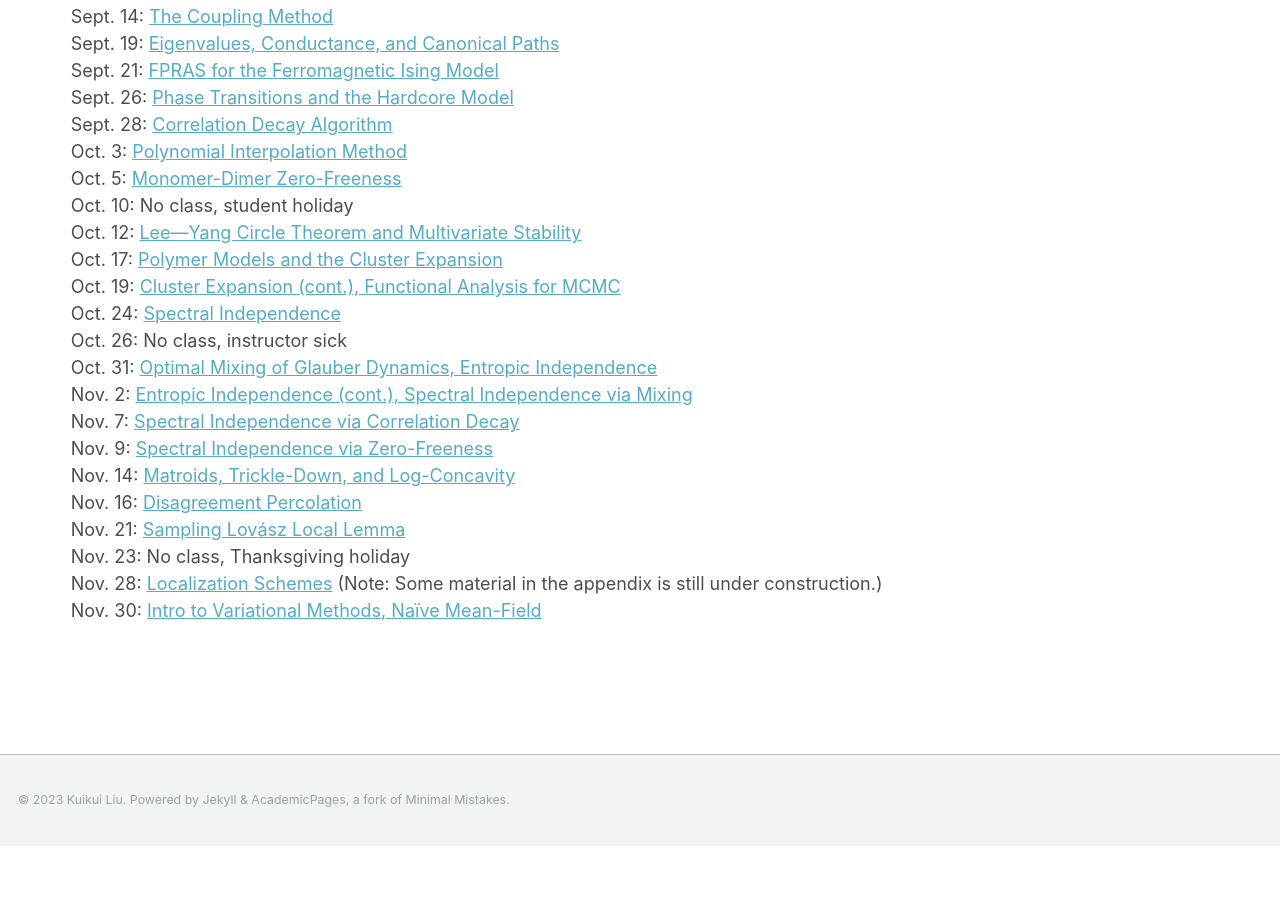
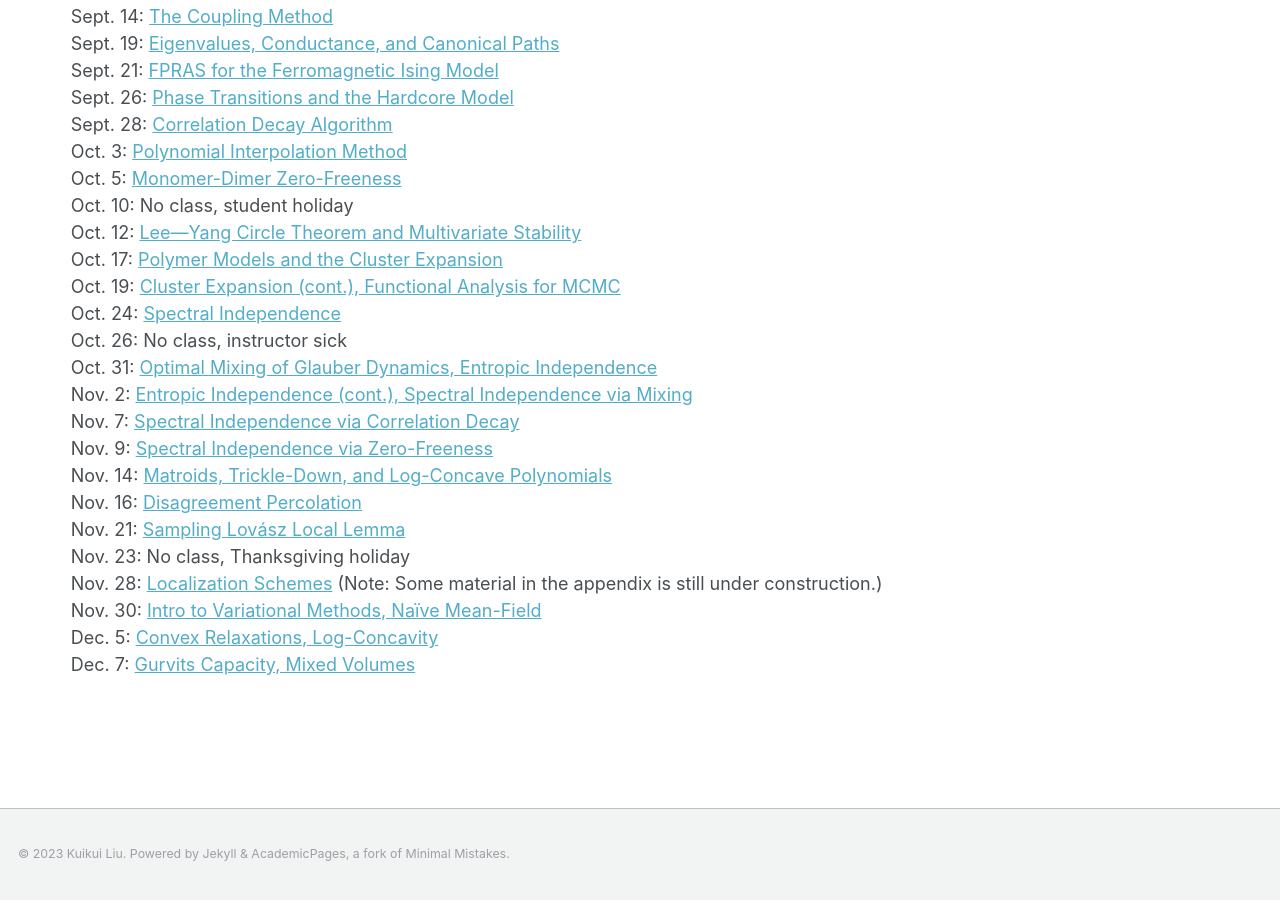
Before and after one commit to kuikuiliu/kuikuiliu.github.io, a Jekyll site: the page built from _teaching/fall2023-counting-sampling.md, in a window 1280 px wide and 900 px high, scrolled down 1385 px. Built offline with Jekyll 4.4.1, drawn with Linux system fonts in a browser that asks for light colours; before the commit the page ends 2231 px from its top, so only the background shows below that.

Commit message:
lec23, update lec22

```diff
--- a/_teaching/fall2023-counting-sampling.md
+++ b/_teaching/fall2023-counting-sampling.md
@@ -65,9 +65,11 @@ Oct. 31: [Optimal Mixing of Glauber Dynamics, Entropic Independence](/files/au20
 Nov. 2: [Entropic Independence (cont.), Spectral Independence via Mixing](/files/au2023/6S891-lec15.pdf) <br />
 Nov. 7: [Spectral Independence via Correlation Decay](/files/au2023/6S891-lec16.pdf) <br />
 Nov. 9: [Spectral Independence via Zero-Freeness](/files/au2023/6S891-lec17.pdf) <br />
-Nov. 14: [Matroids, Trickle-Down, and Log-Concavity](/files/au2023/6S891-lec18.pdf) <br />
+Nov. 14: [Matroids, Trickle-Down, and Log-Concave Polynomials](/files/au2023/6S891-lec18.pdf) <br />
 Nov. 16: [Disagreement Percolation](/files/au2023/6S891-lec19.pdf) <br />
 Nov. 21: [Sampling Lov&aacute;sz Local Lemma](/files/au2023/6S891-lec20.pdf) <br />
 Nov. 23: No class, Thanksgiving holiday <br />
 Nov. 28: [Localization Schemes](/files/au2023/6S891-lec21.pdf) (Note: Some material in the appendix is still under construction.) <br />
 Nov. 30: [Intro to Variational Methods, Na&iuml;ve Mean-Field](/files/au2023/6S891-lec22.pdf) <br />
+Dec. 5: [Convex Relaxations, Log-Concavity](/files/au2023/6S891-lec23.pdf) <br />
+Dec. 7: [Gurvits Capacity, Mixed Volumes](/files/au2023/6S891-lec24.pdf) <br />
```
Also changed, not shown: 7 other files.
